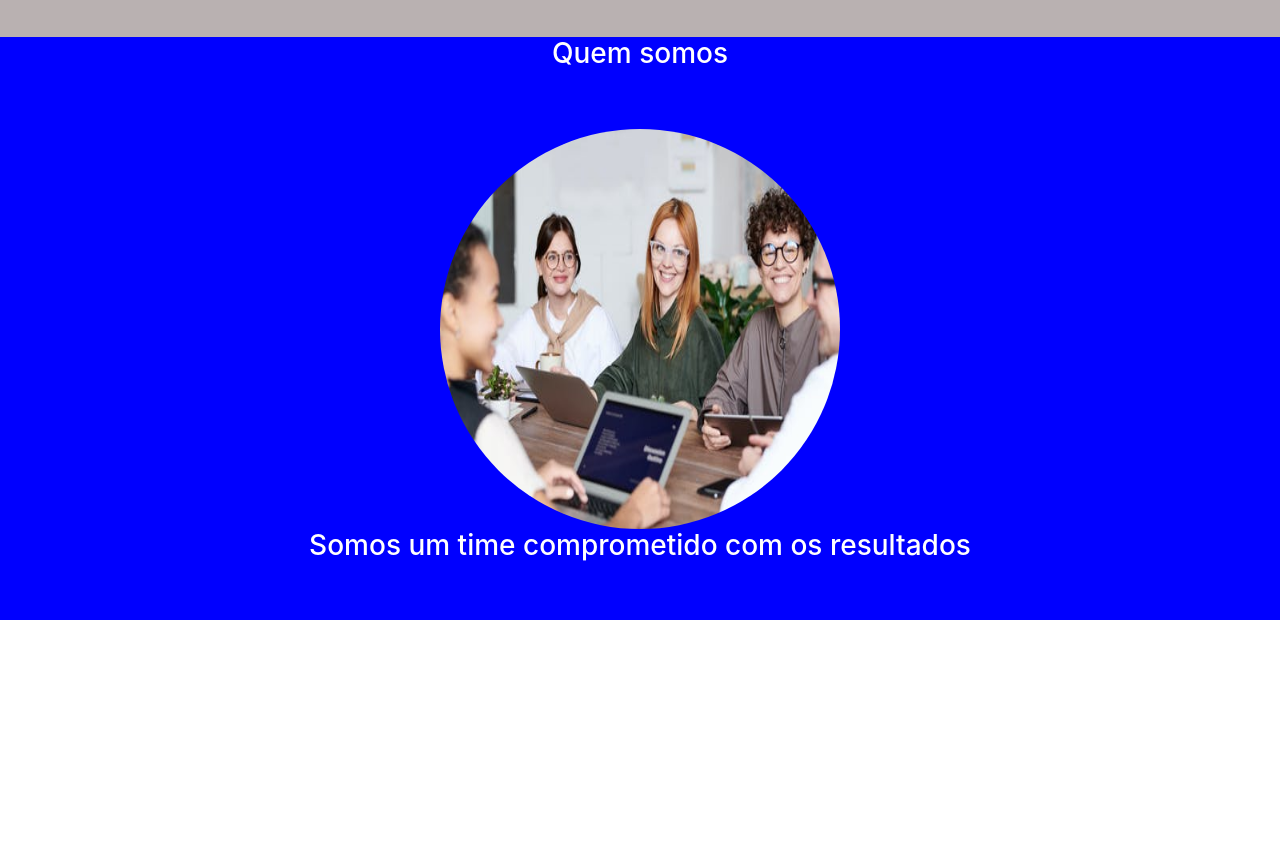
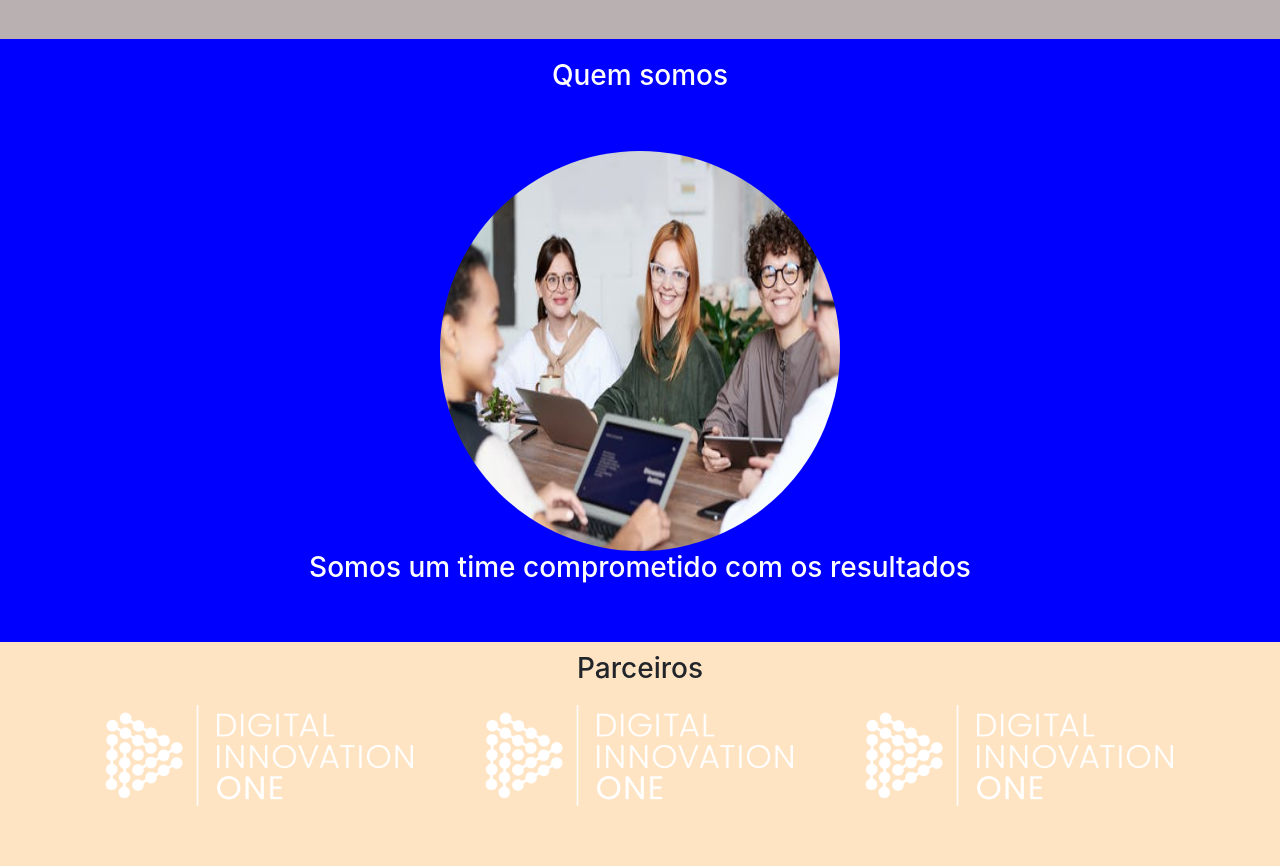
Before and after one commit to RedHollister/AulaBootstrap, a plain HTML site: page index.htm in a window 1280 px wide. Shown: the part 111-977 px from the top of the page. Before the commit the page ends 800 px from the top, so only its background shows below. Drawn offline with Linux system fonts and the light colour scheme.

Commit message:
Mudanaças da Aula de lista de Navegação

```diff
--- a/index.htm
+++ b/index.htm
@@ -37,5 +37,24 @@
         </div>
     </section>
 
+    <section id="parceiros">
+        <div class="container-fluid text-center margin parceiros">
+            <h3>Parceiros</h3>
+            <div class="container">
+                <div class="row">
+                    <div class="col-lg-4">
+                        <img src="img/digital-innovation-onr.png" alt="" width="100%">
+                    </div>
+                    <div class="col-lg-4">
+                        <img src="img/digital-innovation-onr.png" alt="" width="100%">
+                    </div>
+                    <div class="col-lg-4">
+                        <img src="img/digital-innovation-onr.png" alt="" width="100%">
+                    </div>
+                </div>
+            </div>
+        </div>
+    </section>
+
 </body>
 </html>
--- a/style/style.css
+++ b/style/style.css
@@ -13,4 +13,9 @@ body{
 
 .margin{
     padding-bottom: 50px;
+    padding-top: 10px;
 }
+
+.parceiros {
+    background-color: bisque;
+}
```
